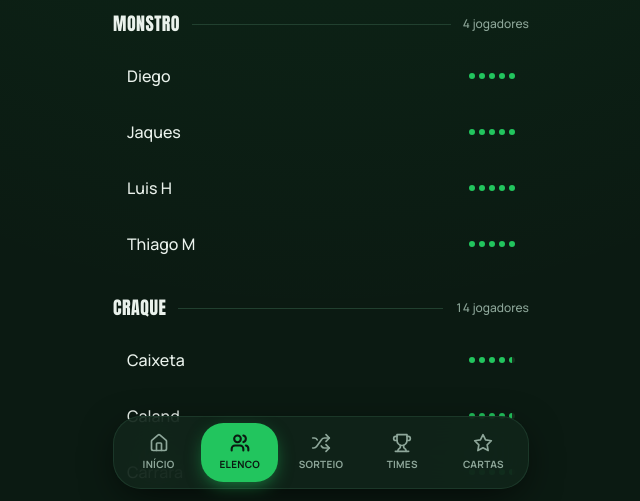
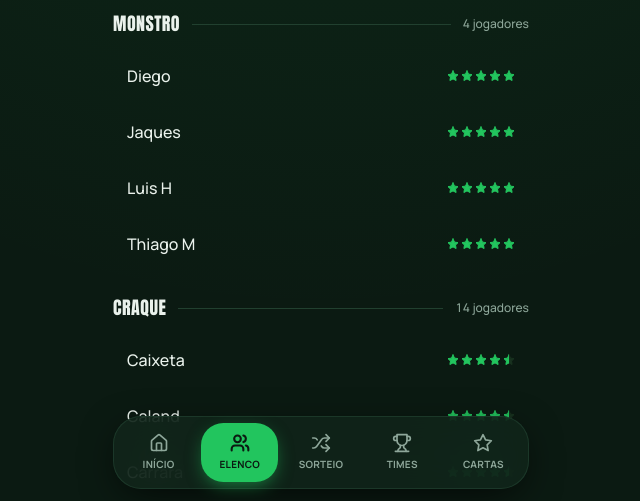
Before and after one commit to gabrielcaixeta01/FutCarrara, a Next.js app: page /elenco in a window 1280 px wide. Shown: the part 299-800 px from the top of the page, without its empty margins (319-959 px from the left). Built offline with nearby package versions, Linux system fonts and the light colour scheme.

Commit message:
Ajustres ux/ui

```diff
--- a/src/app/sorteio/page.tsx
+++ b/src/app/sorteio/page.tsx
@@ -13,7 +13,7 @@ import {
   saveSelection,
 } from '@/lib/storage';
 import { uid } from '@/lib/utils';
-import { LEVELS_DESC, isHalf, levelName, levelOf } from '@/lib/levels';
+import { LEVELS_DESC, levelName, levelOf } from '@/lib/levels';
 import { PlayerTile } from '@/components/sorteio/PlayerTile';
 import { LevelGroupHeader } from '@/components/ui/LevelGroupHeader';
 import { SearchField } from '@/components/ui/SearchField';
@@ -215,7 +215,6 @@ export default function SorteioPage() {
                   key={p.id}
                   name={p.name}
                   selected={selectedSet.has(p.id)}
-                  half={isHalf(p.skill)}
                   onToggle={() => toggle(p.id)}
                 />
               ))}
@@ -250,7 +249,6 @@ export default function SorteioPage() {
                         key={p.id}
                         name={p.name}
                         selected={selectedSet.has(p.id)}
-                        half={isHalf(p.skill)}
                         onToggle={() => toggle(p.id)}
                       />
                     ))}
--- a/src/components/elenco/PlayerRow.tsx
+++ b/src/components/elenco/PlayerRow.tsx
@@ -1,37 +1,8 @@
 'use client';
 
-import type { Player, Skill } from '@/types';
-import { isHalf, levelLabel, levelOf } from '@/lib/levels';
-import { cn } from '@/lib/utils';
-
-/** Pips de nível: 5 bolinhas, preenchidas até o nível base; o meio ponto
-    vira uma bolinha meio-preenchida. Lê-se de relance, sem palavras. */
-function LevelPips({ skill }: { skill: Skill }) {
-  const level = levelOf(skill);
-  const half = isHalf(skill);
-  return (
-    <span
-      className="flex items-center gap-1"
-      role="img"
-      aria-label={levelLabel(skill)}
-      title={levelLabel(skill)}
-    >
-      {([1, 2, 3, 4, 5] as const).map((i) => (
-        <span
-          key={i}
-          className={cn(
-            'size-1.5 rounded-full',
-            i <= level
-              ? 'bg-grass'
-              : i === level + 1 && half
-                ? 'bg-[linear-gradient(90deg,var(--color-grass)_50%,var(--color-pitch-raised)_50%)]'
-                : 'bg-pitch-raised',
-          )}
-        />
-      ))}
-    </span>
-  );
-}
+import type { Player } from '@/types';
+import { levelLabel } from '@/lib/levels';
+import { LevelStars } from '@/components/ui/LevelStars';
 
 interface Props {
   player: Player;
@@ -40,7 +11,7 @@ interface Props {
   showLevelName?: boolean;
 }
 
-/** Linha do elenco: nome + nível em pips. Vive dentro do card do grupo
+/** Linha do elenco: nome + nível em estrelas. Vive dentro do card do grupo
     (quem desenha borda e divisórias é a lista, não a linha). */
 export function PlayerRow({ player, showLevelName = false }: Props) {
   return (
@@ -54,7 +25,7 @@ export function PlayerRow({ player, showLevelName = false }: Props) {
             {levelLabel(player.skill)}
           </span>
         )}
-        <LevelPips skill={player.skill} />
+        <LevelStars skill={player.skill} />
       </div>
     </li>
   );
--- a/src/components/sorteio/PlayerTile.tsx
+++ b/src/components/sorteio/PlayerTile.tsx
@@ -2,18 +2,16 @@
 
 import { Check } from 'lucide-react';
 import { cn } from '@/lib/utils';
-import { HalfMark } from '@/components/ui/HalfMark';
 
 interface Props {
   name: string;
   selected: boolean;
-  half: boolean;
   onToggle: () => void;
 }
 
 /** Tile de jogador no grid de seleção. Selecionado = preenchido de verde:
     quem já foi marcado se enxerga de longe, sem ler tile por tile. */
-export function PlayerTile({ name, selected, half, onToggle }: Props) {
+export function PlayerTile({ name, selected, onToggle }: Props) {
   return (
     <button
       type="button"
@@ -32,12 +30,7 @@ export function PlayerTile({ name, selected, half, onToggle }: Props) {
           strokeWidth={3}
         />
       )}
-      <span className="line-clamp-2 wrap-break-word">
-        {name}
-        {half && (
-          <HalfMark className={cn('ml-1', selected && 'text-pitch/70')} />
-        )}
-      </span>
+      <span className="line-clamp-2 wrap-break-word">{name}</span>
     </button>
   );
 }
--- a/src/components/ui/LevelStars.tsx
+++ b/src/components/ui/LevelStars.tsx
@@ -8,14 +8,14 @@ import { isHalf, levelLabel, levelOf } from '@/lib/levels';
     cheia recortada em 50% por cima da vazia — mesma ideia do meio-pip. */
 function StarSlot({ fill }: { fill: 0 | 0.5 | 1 }) {
   return (
-    <span className="relative inline-flex size-3.5">
-      <Star className="size-3.5 fill-pitch-raised text-pitch-raised" />
+    <span className="relative inline-flex size-3">
+      <Star className="size-3 fill-pitch-raised text-pitch-raised" />
       {fill > 0 && (
         <span
           className="absolute inset-0 overflow-hidden"
           style={fill === 0.5 ? { width: '50%' } : undefined}
         >
-          <Star className="size-3.5 fill-grass text-grass" />
+          <Star className="size-3 fill-grass text-grass" />
         </span>
       )}
     </span>
@@ -23,7 +23,7 @@ function StarSlot({ fill }: { fill: 0 | 0.5 | 1 }) {
 }
 
 /** Nível em 5 estrelas, preenchidas até o nível base; o meio ponto vira uma
-    estrela meia-cheia. Versão em estrelas do LevelPips do elenco. */
+    estrela meia-cheia. Indicador único de nível no elenco e no resultado. */
 export function LevelStars({ skill }: { skill: Skill }) {
   const level = levelOf(skill);
   const half = isHalf(skill);
```
